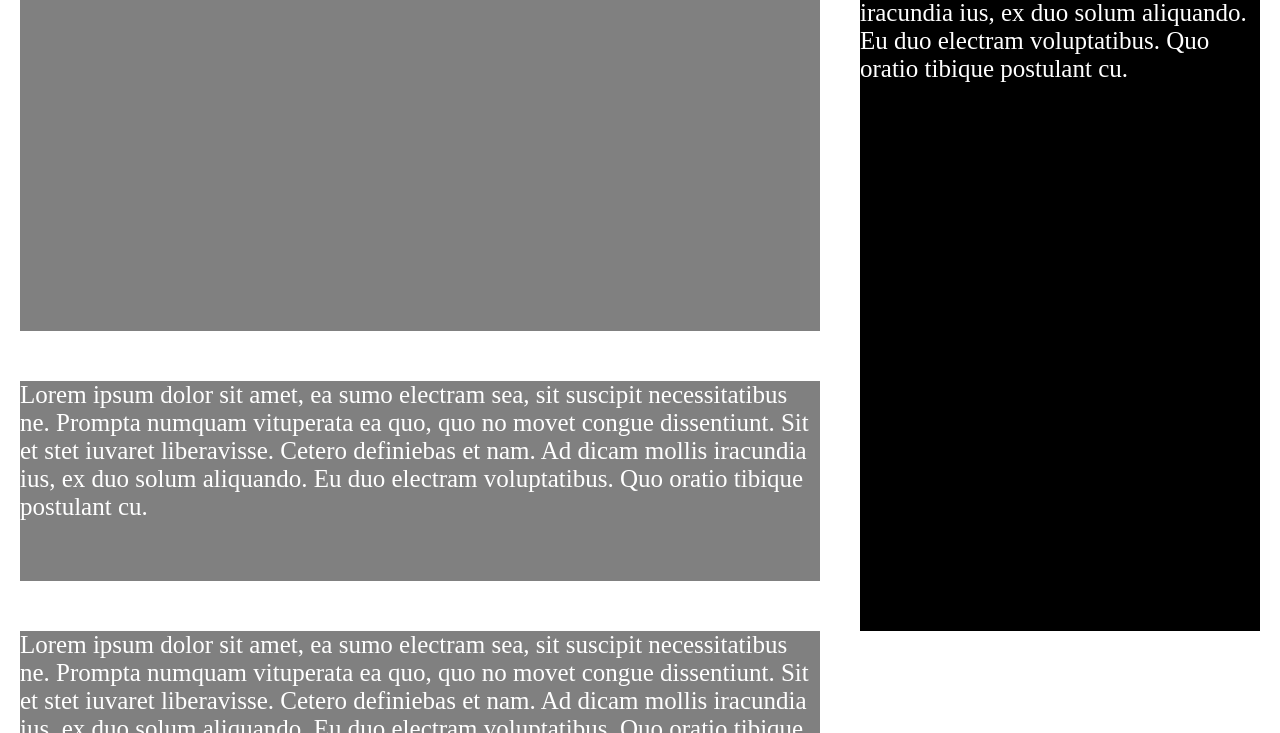
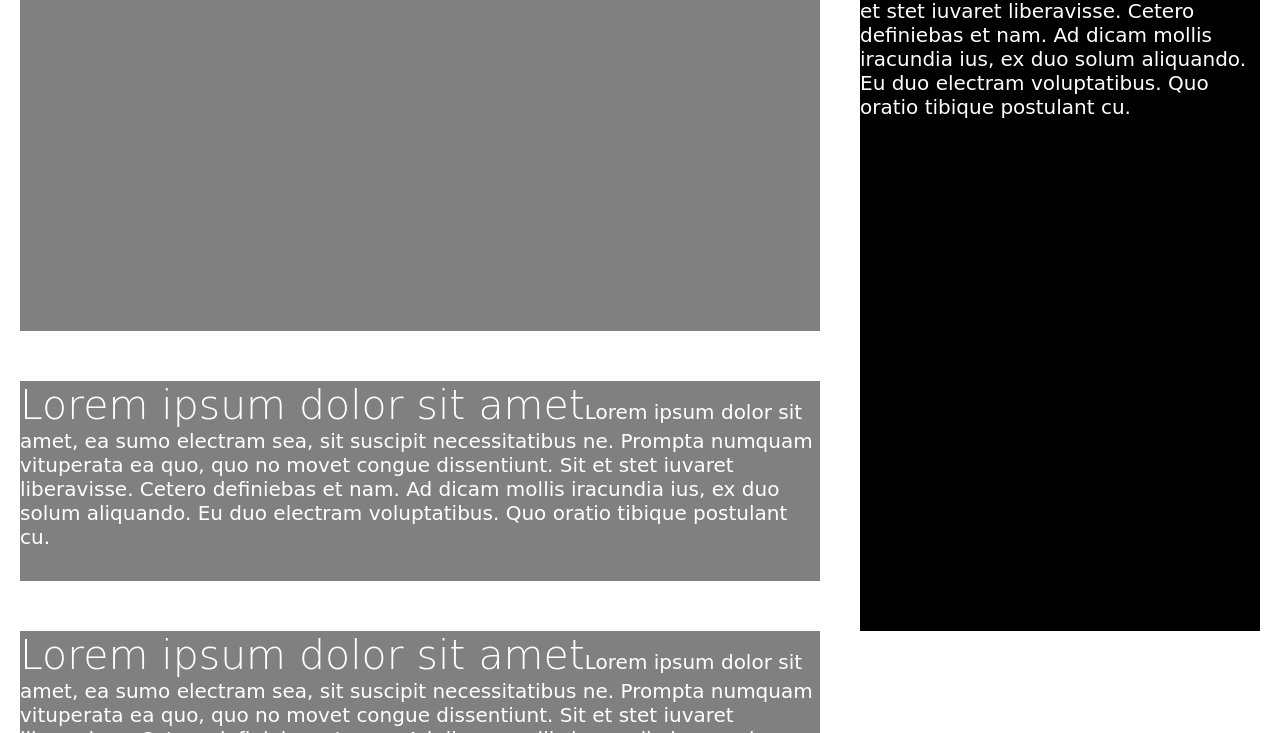
Before and after one commit to jegrieve/Smashing_Magazine_Heat-Map, a plain HTML site: page index.html in a window 1280 px wide. Shown: the part 323-1056 px from the top of the page. Drawn offline with Linux system fonts and the light colour scheme; a web font is replaced by a local one.

Commit message:
add custom font

```diff
--- a/index.html
+++ b/index.html
@@ -4,6 +4,8 @@
     <meta charset="UTF-8">
     <meta name="viewport" content="width=device-width, initial-scale=1.0">
     <title>Smashing Magazine</title>
+    <link rel="preconnect" href="https://fonts.gstatic.com">
+    <link href="https://fonts.googleapis.com/css2?family=Chango&display=swap" rel="stylesheet">
     <link rel="stylesheet" href="styles.css">
 </head>
 <body>
@@ -13,52 +15,52 @@
     <main>
     <section id = "newest-articles">
         <div class = "content main">
-            <div class = "main-article">Lorem ipsum dolor sit amet, ea sumo electram sea, sit suscipit necessitatibus ne. Prompta numquam vituperata ea quo, quo no movet congue dissentiunt. Sit et stet iuvaret liberavisse. Cetero definiebas et nam. Ad dicam mollis iracundia ius, ex duo solum aliquando. Eu duo electram voluptatibus. Quo oratio tibique postulant cu.</div>
-            <div class = "sub-article">Lorem ipsum dolor sit amet, ea sumo electram sea, sit suscipit necessitatibus ne. Prompta numquam vituperata ea quo, quo no movet congue dissentiunt. Sit et stet iuvaret liberavisse. Cetero definiebas et nam. Ad dicam mollis iracundia ius, ex duo solum aliquando. Eu duo electram voluptatibus. Quo oratio tibique postulant cu.</div>
-            <div class = "sub-article">Lorem ipsum dolor sit amet, ea sumo electram sea, sit suscipit necessitatibus ne. Prompta numquam vituperata ea quo, quo no movet congue dissentiunt. Sit et stet iuvaret liberavisse. Cetero definiebas et nam. Ad dicam mollis iracundia ius, ex duo solum aliquando. Eu duo electram voluptatibus. Quo oratio tibique postulant cu.</div>
+            <div class = "main-article"><span class = "accented">Lorem ipsum dolor sit amet</span> ea sumo electram sea, sit suscipit necessitatibus ne. Prompta numquam vituperata ea quo, quo no movet congue dissentiunt. Sit et stet iuvaret liberavisse. Cetero definiebas et nam. Ad dicam mollis iracundia ius, ex duo solum aliquando. Eu duo electram voluptatibus. Quo oratio tibique postulant cu.</div>
+            <div class = "sub-article"><span class = "accented">Lorem ipsum dolor sit amet</span>Lorem ipsum dolor sit amet, ea sumo electram sea, sit suscipit necessitatibus ne. Prompta numquam vituperata ea quo, quo no movet congue dissentiunt. Sit et stet iuvaret liberavisse. Cetero definiebas et nam. Ad dicam mollis iracundia ius, ex duo solum aliquando. Eu duo electram voluptatibus. Quo oratio tibique postulant cu.</div>
+            <div class = "sub-article"><span class = "accented">Lorem ipsum dolor sit amet</span>Lorem ipsum dolor sit amet, ea sumo electram sea, sit suscipit necessitatibus ne. Prompta numquam vituperata ea quo, quo no movet congue dissentiunt. Sit et stet iuvaret liberavisse. Cetero definiebas et nam. Ad dicam mollis iracundia ius, ex duo solum aliquando. Eu duo electram voluptatibus. Quo oratio tibique postulant cu.</div>
         </div>
         <div class = "content side">
-            <div id = "side-article">Lorem ipsum dolor sit amet, ea sumo electram sea, sit suscipit necessitatibus ne. Prompta numquam vituperata ea quo, quo no movet congue dissentiunt. Sit et stet iuvaret liberavisse. Cetero definiebas et nam. Ad dicam mollis iracundia ius, ex duo solum aliquando. Eu duo electram voluptatibus. Quo oratio tibique postulant cu.</div>
+            <div id = "side-article"><span class = "accented">Lorem ipsum dolor sit amet</span> ea sumo electram sea, sit suscipit necessitatibus ne. Prompta numquam vituperata ea quo, quo no movet congue dissentiunt. Sit et stet iuvaret liberavisse. Cetero definiebas et nam. Ad dicam mollis iracundia ius, ex duo solum aliquando. Eu duo electram voluptatibus. Quo oratio tibique postulant cu.</div>
         </div>
     </section>
     <div class = "small-box"></div>
     <section id = "first-column-articles">
-        <div class = "column-main">Lorem ipsum dolor sit amet, ea sumo electram sea, sit suscipit necessitatibus ne. Prompta numquam vituperata ea quo, quo no movet congue dissentiunt. Sit et stet iuvaret liberavisse. Cetero definiebas et nam. Ad dicam mollis iracundia ius, ex duo solum aliquando. Eu duo electram voluptatibus. Quo oratio tibique postulant cu.</div>
-        <div class = "column-main">Lorem ipsum dolor sit amet, ea sumo electram sea, sit suscipit necessitatibus ne. Prompta numquam vituperata ea quo, quo no movet congue dissentiunt. Sit et stet iuvaret liberavisse. Cetero definiebas et nam. Ad dicam mollis iracundia ius, ex duo solum aliquando. Eu duo electram voluptatibus. Quo oratio tibique postulant cu.</div>
-        <div class = "column-main">Lorem ipsum dolor sit amet, ea sumo electram sea, sit suscipit necessitatibus ne. Prompta numquam vituperata ea quo, quo no movet congue dissentiunt. Sit et stet iuvaret liberavisse. Cetero definiebas et nam. Ad dicam mollis iracundia ius, ex duo solum aliquando. Eu duo electram voluptatibus. Quo oratio tibique postulant cu.</div>
+        <div class = "column-main"><span class = "accented">Lorem ipsum dolor sit amet</span> ea sumo electram sea, sit suscipit necessitatibus ne. Prompta numquam vituperata ea quo, quo no movet congue dissentiunt. Sit et stet iuvaret liberavisse. Cetero definiebas et nam. Ad dicam mollis iracundia ius, ex duo solum aliquando. Eu duo electram voluptatibus. Quo oratio tibique postulant cu.</div>
+        <div class = "column-main"><span class = "accented">Lorem ipsum dolor sit amet</span> sit suscipit necessitatibus ne. Prompta numquam vituperata ea quo, quo no movet congue dissentiunt. Sit et stet iuvaret liberavisse. Cetero definiebas et nam. Ad dicam mollis iracundia ius, ex duo solum aliquando. Eu duo electram voluptatibus. Quo oratio tibique postulant cu.</div>
+        <div class = "column-main"><span class = "accented">Lorem ipsum dolor sit amet</span> sit suscipit necessitatibus ne. Prompta numquam vituperata ea quo, quo no movet congue dissentiunt. Sit et stet iuvaret liberavisse. Cetero definiebas et nam. Ad dicam mollis iracundia ius, ex duo solum aliquando. Eu duo electram voluptatibus. Quo oratio tibique postulant cu.</div>
     </section>
     <section id = "second-column-articles">
-        <div class = "fat-column-main">Lorem ipsum dolor sit amet, ea sumo electram sea, sit suscipit necessitatibus ne. Prompta numquam vituperata ea quo, quo no movet congue dissentiunt. Sit et stet iuvaret liberavisse. Cetero definiebas et nam. Ad dicam mollis iracundia ius, ex duo solum aliquando. Eu duo electram voluptatibus. Quo oratio tibique postulant cu.</div>
-        <div class = "column-main">Lorem ipsum dolor sit amet, ea sumo electram sea, sit suscipit necessitatibus ne. Prompta numquam vituperata ea quo, quo no movet congue dissentiunt. Sit et stet iuvaret liberavisse. Cetero definiebas et nam. Ad dicam mollis iracundia ius, ex duo solum aliquando. Eu duo electram voluptatibus. Quo oratio tibique postulant cu.</div>
-        <div class = "column-main">Lorem ipsum dolor sit amet, ea sumo electram sea, sit suscipit necessitatibus ne. Prompta numquam vituperata ea quo, quo no movet congue dissentiunt. Sit et stet iuvaret liberavisse. Cetero definiebas et nam. Ad dicam mollis iracundia ius, ex duo solum aliquando. Eu duo electram voluptatibus. Quo oratio tibique postulant cu.</div>
-        <div class = "column-main">Lorem ipsum dolor sit amet, ea sumo electram sea, sit suscipit necessitatibus ne. Prompta numquam vituperata ea quo, quo no movet congue dissentiunt. Sit et stet iuvaret liberavisse. Cetero definiebas et nam. Ad dicam mollis iracundia ius, ex duo solum aliquando. Eu duo electram voluptatibus. Quo oratio tibique postulant cu.</div>
-        <div class = "column-main">Lorem ipsum dolor sit amet, ea sumo electram sea, sit suscipit necessitatibus ne. Prompta numquam vituperata ea quo, quo no movet congue dissentiunt. Sit et stet iuvaret liberavisse. Cetero definiebas et nam. Ad dicam mollis iracundia ius, ex duo solum aliquando. Eu duo electram voluptatibus. Quo oratio tibique postulant cu.</div>
-        <div class = "column-main">Lorem ipsum dolor sit amet, ea sumo electram sea, sit suscipit necessitatibus ne. Prompta numquam vituperata ea quo, quo no movet congue dissentiunt. Sit et stet iuvaret liberavisse. Cetero definiebas et nam. Ad dicam mollis iracundia ius, ex duo solum aliquando. Eu duo electram voluptatibus. Quo oratio tibique postulant cu.</div>
-        <div class = "column-main">Lorem ipsum dolor sit amet, ea sumo electram sea, sit suscipit necessitatibus ne. Prompta numquam vituperata ea quo, quo no movet congue dissentiunt. Sit et stet iuvaret liberavisse. Cetero definiebas et nam. Ad dicam mollis iracundia ius, ex duo solum aliquando. Eu duo electram voluptatibus. Quo oratio tibique postulant cu.</div>
-        <div class = "column-main">Lorem ipsum dolor sit amet, ea sumo electram sea, sit suscipit necessitatibus ne. Prompta numquam vituperata ea quo, quo no movet congue dissentiunt. Sit et stet iuvaret liberavisse. Cetero definiebas et nam. Ad dicam mollis iracundia ius, ex duo solum aliquando. Eu duo electram voluptatibus. Quo oratio tibique postulant cu.</div>
+        <div class = "fat-column-main"><span class = "accented">Lorem ipsum dolor sit amet</span> ea sumo electram sea, sit suscipit necessitatibus ne. Prompta numquam vituperata ea quo, quo no movet congue dissentiunt. Sit et stet iuvaret liberavisse. Cetero definiebas et nam. Ad dicam mollis iracundia ius, ex duo solum aliquando. Eu duo electram voluptatibus. Quo oratio tibique postulant cu.</div>
+        <div class = "column-main"><span class = "accented">Lorem ipsum dolor sit amet</span> ea sumo electram sea, sit suscipit necessitatibus ne. Prompta numquam vituperata ea quo, quo no movet congue dissentiunt. Sit et stet iuvaret liberavisse. Cetero definiebas et nam. Ad dicam mollis iracundia ius, ex duo solum aliquando. Eu duo electram voluptatibus. Quo oratio tibique postulant cu.</div>
+        <div class = "column-main"><span class = "accented">Lorem ipsum dolor sit amet</span> ea sumo electram sea, sit suscipit necessitatibus ne. Prompta numquam vituperata ea quo, quo no movet congue dissentiunt. Sit et stet iuvaret liberavisse. Cetero definiebas et nam. Ad dicam mollis iracundia ius, ex duo solum aliquando. Eu duo electram voluptatibus. Quo oratio tibique postulant cu.</div>
+        <div class = "column-main"><span class = "accented">Lorem ipsum dolor sit amet</span> sit suscipit necessitatibus ne. Prompta numquam vituperata ea quo, quo no movet congue dissentiunt. Sit et stet iuvaret liberavisse. Cetero definiebas et nam. Ad dicam mollis iracundia ius, ex duo solum aliquando. Eu duo electram voluptatibus. Quo oratio tibique postulant cu.</div>
+        <div class = "column-main"><span class = "accented">Lorem ipsum dolor sit amet</span>sit suscipit necessitatibus ne. Prompta numquam vituperata ea quo, quo no movet congue dissentiunt. Sit et stet iuvaret liberavisse. Cetero definiebas et nam. Ad dicam mollis iracundia ius, ex duo solum aliquando. Eu duo electram voluptatibus. Quo oratio tibique postulant cu.</div>
+        <div class = "column-main"><span class = "accented">Lorem ipsum dolor sit amet</span> sit suscipit necessitatibus ne. Prompta numquam vituperata ea quo, quo no movet congue dissentiunt. Sit et stet iuvaret liberavisse. Cetero definiebas et nam. Ad dicam mollis iracundia ius, ex duo solum aliquando. Eu duo electram voluptatibus. Quo oratio tibique postulant cu.</div>
+        <div class = "column-main"><span class = "accented">Lorem ipsum dolor sit amet</span> sit suscipit necessitatibus ne. Prompta numquam vituperata ea quo, quo no movet congue dissentiunt. Sit et stet iuvaret liberavisse. Cetero definiebas et nam. Ad dicam mollis iracundia ius, ex duo solum aliquando. Eu duo electram voluptatibus. Quo oratio tibique postulant cu.</div>
+        <div class = "column-main"><span class = "accented">Lorem ipsum dolor sit amet</span> sit suscipit necessitatibus ne. Prompta numquam vituperata ea quo, quo no movet congue dissentiunt. Sit et stet iuvaret liberavisse. Cetero definiebas et nam. Ad dicam mollis iracundia ius, ex duo solum aliquando. Eu duo electram voluptatibus. Quo oratio tibique postulant cu.</div>
     </section>
     <div class = "small-box"></div>
     <section id = "big-ad">
         <div class = "fat-box">Links</div>
     </section>
     <section id = "third-column-articles">
-        <div class = "fat-column-main">Lorem ipsum dolor sit amet, ea sumo electram sea, sit suscipit necessitatibus ne. Prompta numquam vituperata ea quo, quo no movet congue dissentiunt. Sit et stet iuvaret liberavisse. Cetero definiebas et nam. Ad dicam mollis iracundia ius, ex duo solum aliquando. Eu duo electram voluptatibus. Quo oratio tibique postulant cu.</div>
-        <div class = "fat-column-main">Lorem ipsum dolor sit amet, ea sumo electram sea, sit suscipit necessitatibus ne. Prompta numquam vituperata ea quo, quo no movet congue dissentiunt. Sit et stet iuvaret liberavisse. Cetero definiebas et nam. Ad dicam mollis iracundia ius, ex duo solum aliquando. Eu duo electram voluptatibus. Quo oratio tibique postulant cu.</div>
-        <div class = "fat-column-main">Lorem ipsum dolor sit amet, ea sumo electram sea, sit suscipit necessitatibus ne. Prompta numquam vituperata ea quo, quo no movet congue dissentiunt. Sit et stet iuvaret liberavisse. Cetero definiebas et nam. Ad dicam mollis iracundia ius, ex duo solum aliquando. Eu duo electram voluptatibus. Quo oratio tibique postulant cu.</div>
-        <div class = "fat-column-main">Lorem ipsum dolor sit amet, ea sumo electram sea, sit suscipit necessitatibus ne. Prompta numquam vituperata ea quo, quo no movet congue dissentiunt. Sit et stet iuvaret liberavisse. Cetero definiebas et nam. Ad dicam mollis iracundia ius, ex duo solum aliquando. Eu duo electram voluptatibus. Quo oratio tibique postulant cu.</div>
+        <div class = "fat-column-main"><span class = "accented">Lorem ipsum dolor sit amet</span>Lorem ipsum dolor sit amet, ea sumo electram sea, sit suscipit necessitatibus ne. Prompta numquam vituperata ea quo, quo no movet congue dissentiunt. Sit et stet iuvaret liberavisse. Cetero definiebas et nam. Ad dicam mollis iracundia ius, ex duo solum aliquando. Eu duo electram voluptatibus. Quo oratio tibique postulant cu.</div>
+        <div class = "fat-column-main"><span class = "accented">Lorem ipsum dolor sit amet</span> dolor sit amet, ea sumo electram sea, sit suscipit necessitatibus ne. Prompta numquam vituperata ea quo, quo no movet congue dissentiunt. Sit et stet iuvaret liberavisse. Cetero definiebas et nam. Ad dicam mollis iracundia ius, ex duo solum aliquando. Eu duo electram voluptatibus. Quo oratio tibique postulant cu.</div>
+        <div class = "fat-column-main"><span class = "accented">Lorem ipsum dolor sit amet</span> dolor sit amet, ea sumo electram sea, sit suscipit necessitatibus ne. Prompta numquam vituperata ea quo, quo no movet congue dissentiunt. Sit et stet iuvaret liberavisse. Cetero definiebas et nam. Ad dicam mollis iracundia ius, ex duo solum aliquando. Eu duo electram voluptatibus. Quo oratio tibique postulant cu.</div>
+        <div class = "fat-column-main"><span class = "accented">Lorem ipsum dolor sit amet</span> dolor sit amet, ea sumo electram sea, sit suscipit necessitatibus ne. Prompta numquam vituperata ea quo, quo no movet congue dissentiunt. Sit et stet iuvaret liberavisse. Cetero definiebas et nam. Ad dicam mollis iracundia ius, ex duo solum aliquando. Eu duo electram voluptatibus. Quo oratio tibique postulant cu.</div>
     </section>
     <div class = "small-box"></div>
     <section id = "second-big-ad">
         <div class = "slim-box">Links</div>
     </section>
     <section id = "final-column-articles">
-        <div class = "long-column-main">Lorem ipsum dolor sit amet, ea sumo electram sea, sit suscipit necessitatibus ne. Prompta numquam vituperata ea quo, quo no movet congue dissentiunt. Sit et stet iuvaret liberavisse. Cetero definiebas et nam. Ad dicam mollis iracundia ius, ex duo solum aliquando. Eu duo electram voluptatibus. Quo oratio tibique postulant cu.</div>
-        <div class = "fat-column-main">Lorem ipsum dolor sit amet, ea sumo electram sea, sit suscipit necessitatibus ne. Prompta numquam vituperata ea quo, quo no movet congue dissentiunt. Sit et stet iuvaret liberavisse. Cetero definiebas et nam. Ad dicam mollis iracundia ius, ex duo solum aliquando. Eu duo electram voluptatibus. Quo oratio tibique postulant cu.</div>
-        <div class = "fat-column-main">Lorem ipsum dolor sit amet, ea sumo electram sea, sit suscipit necessitatibus ne. Prompta numquam vituperata ea quo, quo no movet congue dissentiunt. Sit et stet iuvaret liberavisse. Cetero definiebas et nam. Ad dicam mollis iracundia ius, ex duo solum aliquando. Eu duo electram voluptatibus. Quo oratio tibique postulant cu.</div>
-        <div class = "fat-column-main">Lorem ipsum dolor sit amet, ea sumo electram sea, sit suscipit necessitatibus ne. Prompta numquam vituperata ea quo, quo no movet congue dissentiunt. Sit et stet iuvaret liberavisse. Cetero definiebas et nam. Ad dicam mollis iracundia ius, ex duo solum aliquando. Eu duo electram voluptatibus. Quo oratio tibique postulant cu.</div>
-        <div class = "fat-column-main">Lorem ipsum dolor sit amet, ea sumo electram sea, sit suscipit necessitatibus ne. Prompta numquam vituperata ea quo, quo no movet congue dissentiunt. Sit et stet iuvaret liberavisse. Cetero definiebas et nam. Ad dicam mollis iracundia ius, ex duo solum aliquando. Eu duo electram voluptatibus. Quo oratio tibique postulant cu.</div>
-        <div class = "fat-column-main">Lorem ipsum dolor sit amet, ea sumo electram sea, sit suscipit necessitatibus ne. Prompta numquam vituperata ea quo, quo no movet congue dissentiunt. Sit et stet iuvaret liberavisse. Cetero definiebas et nam. Ad dicam mollis iracundia ius, ex duo solum aliquando. Eu duo electram voluptatibus. Quo oratio tibique postulant cu.</div>
-        <div class = "fat-column-main">Lorem ipsum dolor sit amet, ea sumo electram sea, sit suscipit necessitatibus ne. Prompta numquam vituperata ea quo, quo no movet congue dissentiunt. Sit et stet iuvaret liberavisse. Cetero definiebas et nam. Ad dicam mollis iracundia ius, ex duo solum aliquando. Eu duo electram voluptatibus. Quo oratio tibique postulant cu.</div>
+        <div class = "long-column-main"><span class = "accented">Lorem ipsum dolor sit amet</span>Lorem ipsum dolor sit amet, ea sumo electram sea, sit suscipit necessitatibus ne. Prompta numquam vituperata ea quo, quo no movet congue dissentiunt. Sit et stet iuvaret liberavisse. Cetero definiebas et nam. Ad dicam mollis iracundia ius, ex duo solum aliquando. Eu duo electram voluptatibus. Quo oratio tibique postulant cu.</div>
+        <div class = "fat-column-main"><span class = "accented">Lorem ipsum dolor sit amet</span>Lorem ipsum dolor sit amet, ea sumo electram sea, sit suscipit necessitatibus ne. Prompta numquam vituperata ea quo, quo no movet congue dissentiunt. Sit et stet iuvaret liberavisse. Cetero definiebas et nam. Ad dicam mollis iracundia ius, ex duo solum aliquando. Eu duo electram voluptatibus. Quo oratio tibique postulant cu.</div>
+        <div class = "fat-column-main"><span class = "accented">Lorem ipsum dolor sit amet</span>Lorem ipsum dolor sit amet, ea sumo electram sea, sit suscipit necessitatibus ne. Prompta numquam vituperata ea quo, quo no movet congue dissentiunt. Sit et stet iuvaret liberavisse. Cetero definiebas et nam. Ad dicam mollis iracundia ius, ex duo solum aliquando. Eu duo electram voluptatibus. Quo oratio tibique postulant cu.</div>
+        <div class = "fat-column-main"><span class = "accented">Lorem ipsum dolor sit amet</span>em ipsum dolor sit amet, ea sumo electram sea, sit suscipit necessitatibus ne. Prompta numquam vituperata ea quo, quo no movet congue dissentiunt. Sit et stet iuvaret liberavisse. Cetero definiebas et nam. Ad dicam mollis iracundia ius, ex duo solum aliquando. Eu duo electram voluptatibus. Quo oratio tibique postulant cu.</div>
+        <div class = "fat-column-main"><span class = "accented">Lorem ipsum dolor sit amet</span>em ipsum dolor sit amet, ea sumo electram sea, sit suscipit necessitatibus ne. Prompta numquam vituperata ea quo, quo no movet congue dissentiunt. Sit et stet iuvaret liberavisse. Cetero definiebas et nam. Ad dicam mollis iracundia ius, ex duo solum aliquando. Eu duo electram voluptatibus. Quo oratio tibique postulant cu.</div>
+        <div class = "fat-column-main"><span class = "accented">Lorem ipsum dolor sit amet</span>em ipsum dolor sit amet, ea sumo electram sea, sit suscipit necessitatibus ne. Prompta numquam vituperata ea quo, quo no movet congue dissentiunt. Sit et stet iuvaret liberavisse. Cetero definiebas et nam. Ad dicam mollis iracundia ius, ex duo solum aliquando. Eu duo electram voluptatibus. Quo oratio tibique postulant cu.</div>
+        <div class = "fat-column-main"><span class = "accented">Lorem ipsum dolor sit amet</span>em ipsum dolor sit amet, ea sumo electram sea, sit suscipit necessitatibus ne. Prompta numquam vituperata ea quo, quo no movet congue dissentiunt. Sit et stet iuvaret liberavisse. Cetero definiebas et nam. Ad dicam mollis iracundia ius, ex duo solum aliquando. Eu duo electram voluptatibus. Quo oratio tibique postulant cu.</div>
     </section>
     <div class = "small-box"></div>
     </main>
--- a/styles.css
+++ b/styles.css
@@ -3,7 +3,8 @@
     padding: 0;
     box-sizing: border-box;
     color: white;
-    font-size: 25px;
+    font-size: 20px;
+    font-family: 'Chango', cursive, "sans-seriff";
 }
 
 
@@ -115,3 +116,8 @@
     height: 200px;
     background-color: grey;
 }
+
+.accented {
+    font-size: 41px;
+    font-weight: 2;
+}
```
